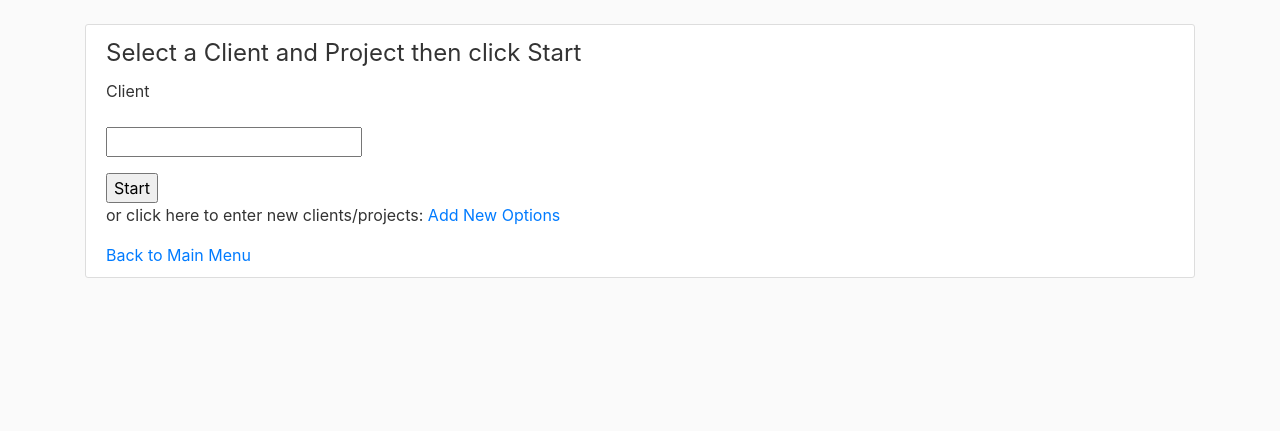
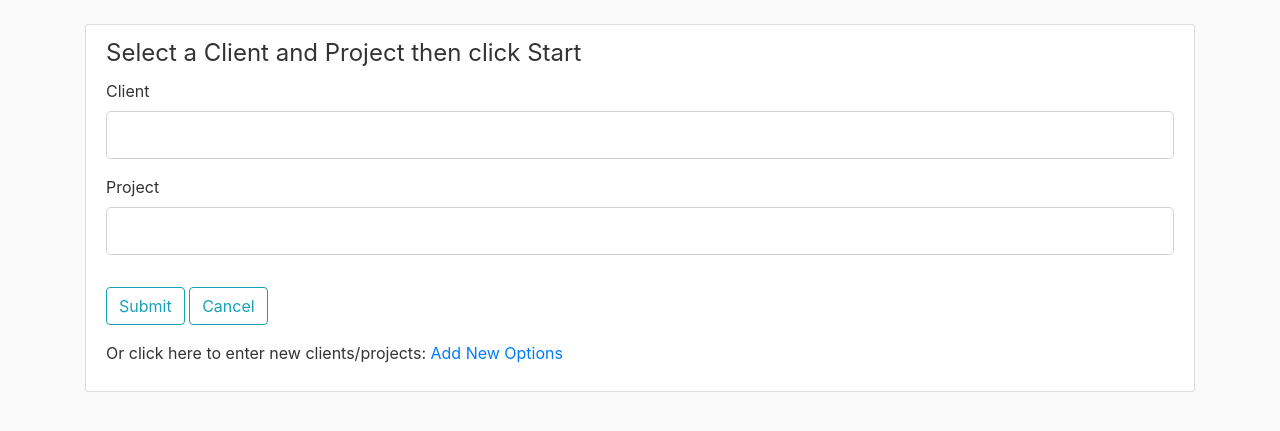
Before and after one commit to JSellers0/PythonTimeClock_Flask_WebApp, a Python web app: template templates/start.html in a window 1280 px wide. Shown: the part 56-487 px from the top of the page. Run offline with Jinja, Linux system fonts and the light colour scheme; the template is opened without the code that fills it: most values are stand-ins (such as "Sample title", 1, 10 or a date in 2020); form fields are guessed from the names that the template uses; some libraries are stand-ins or nearby versions.

Commit message:
start with python instead of js

```diff
--- a/templates/start.html
+++ b/templates/start.html
@@ -5,26 +5,55 @@
 {% block page_name %}Start Timing{% endblock %}
 
 {% block body %}
-<p></p>
 <div class="content-section">
 <form method="POST", action="">
+    {{ form.hidden_tag() }}
     <fieldset class="form-group">
         <legend>Select a Client and Project then click Start</legend>
         <div class="form-group">
             {{ form.client.label(class="form-control-label") }}
+            {% if form.client.errors %}
+            <div class="invalid-feedback">
+                {{ form.client(class="form-control form-control-lg is-invalid", list="client_list") }}
+                {% for error in form.client.errors %}
+                    <span> {{ error }}</span>
+                {% endfor %}
+            </div>
+            {% else %}
+                {{ form.client(class="form-control form-control-lg", list="client_list") }}
+            {% endif %}
+            <datalist id="client_list">
+                {% for opt in client_opts %}
+                    <option value={{ entry }}></option>
+                {% endfor %}
+            </datalist>
         </div>
-
-        <input name="project", list="project_list">
-        <datalist id="project_list">
-        </datalist>
+        <div class="form-group">
+            {{ form.project.label(class="form-control-label") }}
+            {% if form.project.errors %}
+            <div class="invalid-feedback">
+                {{ form.project(class="form-control form-control-lg is-invalid", list="project_list") }}
+                {% for error in form.project.errors %}
+                    <span> {{ error }}</span>
+                {% endfor %}
+            </div>
+            {% else %}
+                {{ form.project(class="form-control form-control-lg", list="project_list") }}
+            {% endif %}
+            <datalist id="project_list">
+                {% for opt in project_opts %}
+                    <option value={{ entry }}></option>
+                {% endfor %}
+            </datalist>
+        </div>
     </fieldset>
-    <input type="submit" value="Start">
-
+    <div class="form-group">
+        {{ form.submit(class="btn btn-outline-info") }}
+        <a href={{ url_for( "webtime" ) }} class="btn btn-outline-info">Cancel</a>
+    </div>
 </form>
 <p>
-    or click here to enter new clients/projects: <a href={{ url_for( "new" ) }}>Add New Options</a>
+    Or click here to enter new clients/projects: <a href={{ url_for( "new" ) }}>Add New Options</a>
 </p>
-
-<a href={{ url_for( "webtime" ) }}>Back to Main Menu</a>
 </div>
 {% endblock body %}
```
